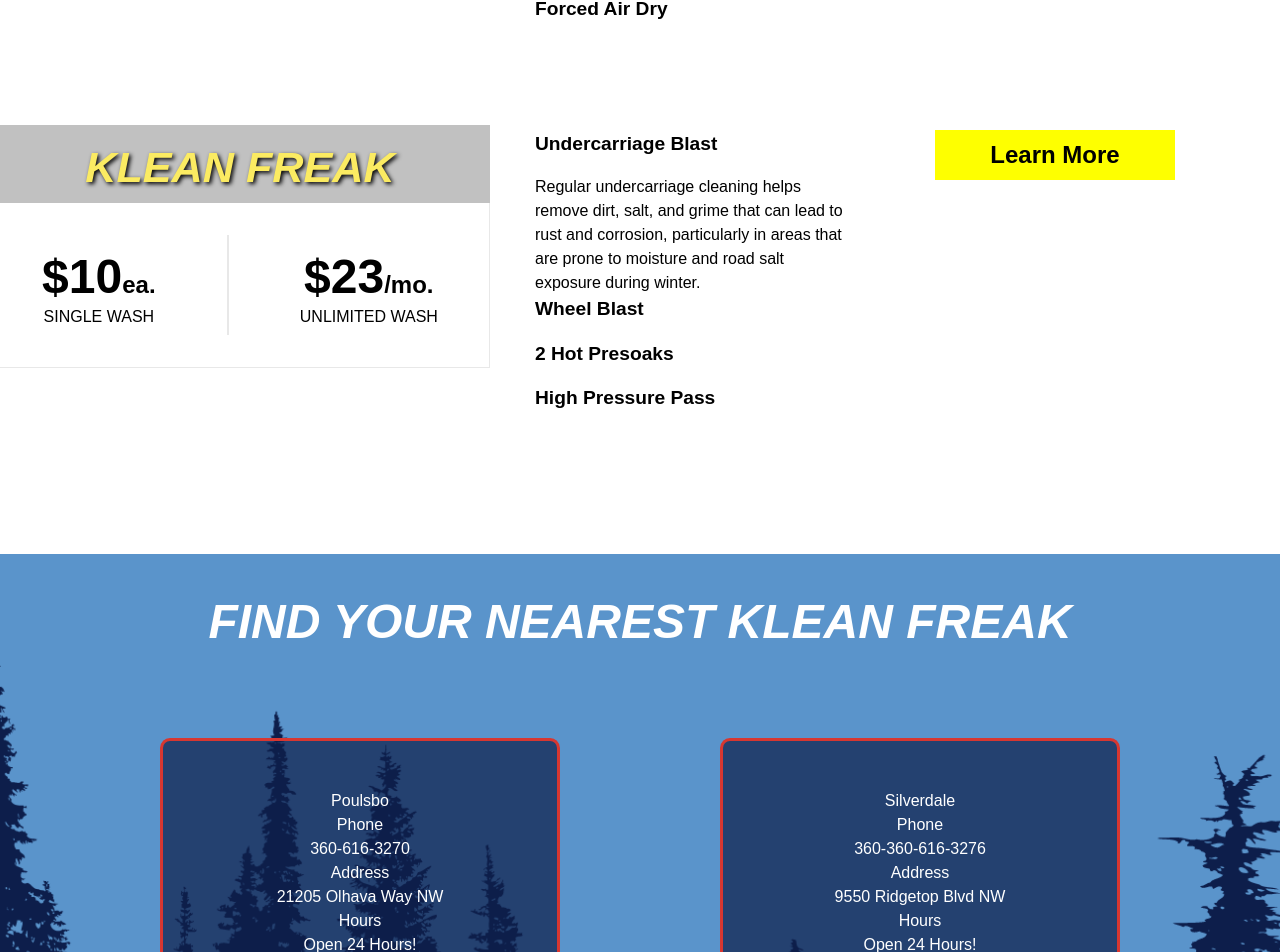
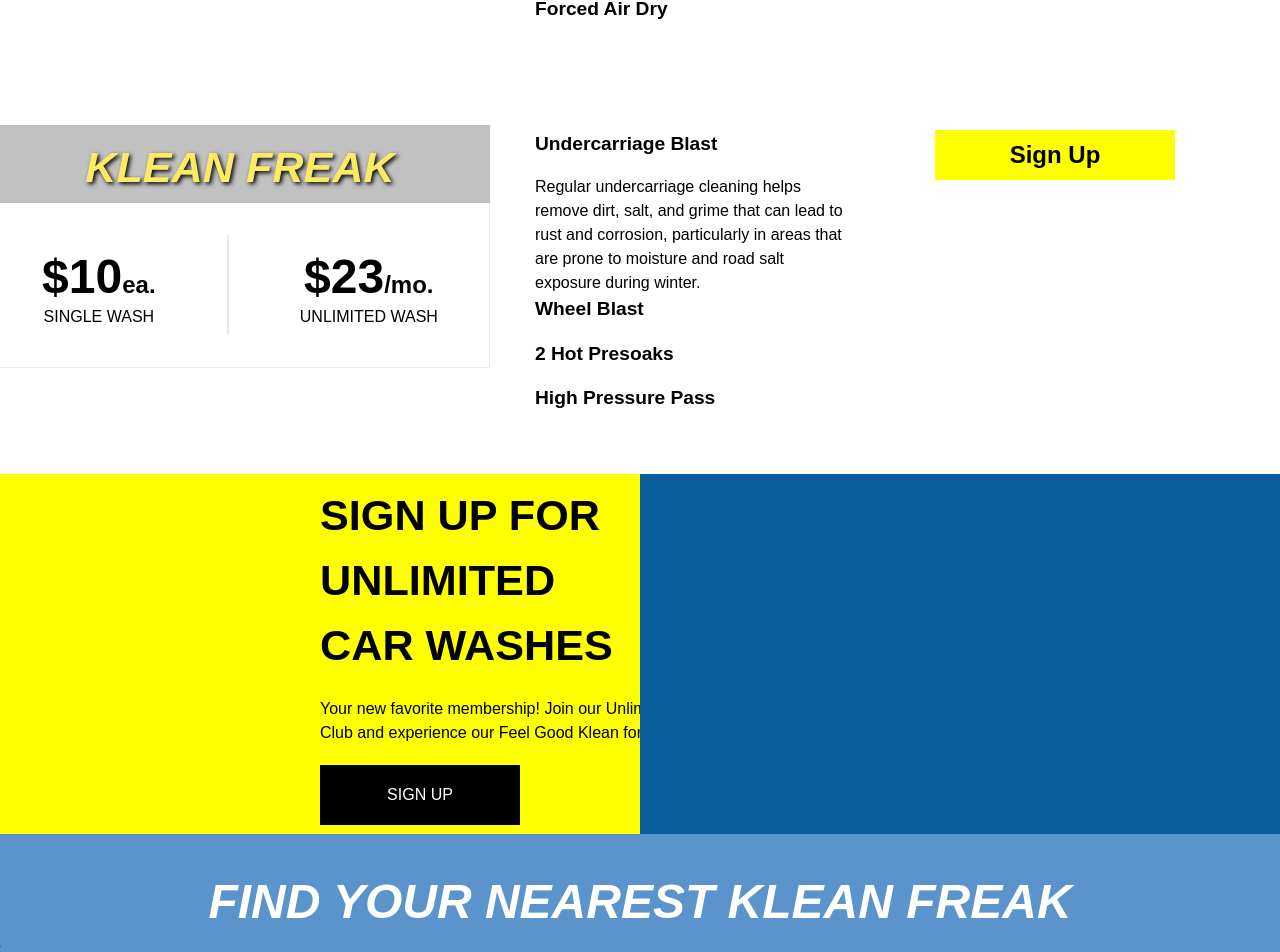
Before and after one commit to Jmorrissette1/klean-freak, a Next.js app: page /packages in a window 1280 px wide. Shown: the part 1039-1991 px from the top of the page. Built offline with nearby package versions, Linux system fonts and the light colour scheme.

Commit message:
TODO get klean freak font added

```diff
--- a/src/app/globals.css
+++ b/src/app/globals.css
@@ -104,16 +104,16 @@
 
 .main-content {
   padding-top: 150px;
-  padding-bottom: 80px;
 }
 
 @media (prefers-color-scheme: dark) {
   html {
     color-scheme: dark;
   }
+}
 
+@media (max-width: 768px) {
   .main-content {
     padding-top: 100px;
-    padding-bottom: 80px;
   }
 }
--- a/src/app/packages/package.module.css
+++ b/src/app/packages/package.module.css
@@ -162,3 +162,92 @@
     transform: translateX(0);
   }
 }
+
+.becomeAMemberSection {
+  display: flex;
+  flex-direction: row;
+  width: 100vw;
+}
+.becomeMemberBox1 {
+  display: flex;
+  flex-direction: column;
+  justify-content: center;
+  padding-left: 20rem;
+  background-color: #feff00;
+  width: 50%;
+  height: 360px;
+}
+.becomeMemberBox2 {
+  background-color: #0b5f9d;
+  width: 50%;
+  height: 360px;
+}
+
+.memeberBtn {
+  width: 200px;
+  height: 60px;
+  border: none;
+  background-color: #000;
+  color: #fff;
+  text-transform: uppercase;
+}
+.memeberBtnA {
+  text-decoration: none;
+}
+.becomeMemberH1 {
+  font-size: 2.7rem;
+  font-weight: bold;
+}
+
+.becomeMemeberP {
+  width: 400px;
+  margin-top: 20px;
+  margin-bottom: 20px;
+}
+
+@media (max-width: 768px) {
+  .packageH1 {
+    font-size: 2rem;
+  }
+  .packageSection {
+    flex-direction: column;
+  }
+
+  .packageCol {
+    width: 100%;
+    opacity: 0;
+    animation: fadeIn 2s ease-in forwards;
+    text-align: center;
+    padding-top: 0.2rem;
+    padding-bottom: 0.2rem;
+  }
+
+  .packageCard {
+    width: 100%;
+    opacity: 0;
+    animation: fadeInLeft 2s cubic-bezier(0.25, 1, 0.5, 1) forwards;
+  }
+  .packageList {
+    flex-direction: column;
+  }
+  .becomeAMemberSection {
+    flex-direction: column;
+  }
+  .becomeMemberBox1 {
+    align-items: center;
+    padding-left: 1rem;
+    width: 100%;
+  }
+  .becomeMemberBox2 {
+    display: none;
+  }
+  .becomeMemberH1 {
+    font-size: 2rem;
+    text-align: center;
+  }
+
+  .becomeMemeberP {
+    width: 80%;
+    text-align: center;
+  }
+}
--- a/src/app/packages/page.tsx
+++ b/src/app/packages/page.tsx
@@ -1,3 +1,4 @@
+import Link from "next/link";
 import styles from "./package.module.css";
 const Packages = () => {
   return (
@@ -52,7 +53,9 @@
               A special polymer is applied to your paint that adds extra shine
               while deflecting rain and grime.
             </p>
-            <button className={styles.packageBtn}>Learn More</button>
+            <Link href="/klean-club">
+              <button className={styles.packageBtn}>Sign Up</button>
+            </Link>
           </div>
         </div>
       </div>
@@ -96,7 +99,9 @@
           <div className={styles.packageCol}>
             <p className={styles.packageH3}>Clear Coat</p>
             <p className={styles.packageH3}>High Pressure Rinse</p>
-            <button className={styles.packageBtn}>Learn More</button>
+            <Link href="/klean-club">
+              <button className={styles.packageBtn}>Sign Up</button>
+            </Link>
           </div>
         </div>
       </div>
@@ -138,9 +143,29 @@
             <p className={styles.packageH3}>High Pressure Pass</p>
           </div>
           <div className={styles.packageCol}>
-            <button className={styles.packageBtn}>Learn More</button>
+            <Link href="/klean-club">
+              <button className={styles.packageBtn}>Sign Up</button>
+            </Link>
           </div>
         </div>
+      </div>
+      <div className={styles.becomeAMemberSection}>
+        <div className={styles.becomeMemberBox1}>
+          <div className={styles.becomeMemberH1}>
+            SIGN UP FOR UNLIMITED <br />
+            CAR WASHES
+          </div>
+          <div className={styles.becomeMemeberP}>
+            Your new favorite membership! Join our Unlimited Wash Club and
+            experience our Feel Good Klean for less!
+          </div>
+          <Link href="/klean-club">
+            <button className={`${styles.memeberBtn} ${styles.memeberBtnA}`}>
+              Sign Up
+            </button>
+          </Link>
+        </div>
+        <div className={styles.becomeMemberBox2}></div>
       </div>
     </div>
   );
```
